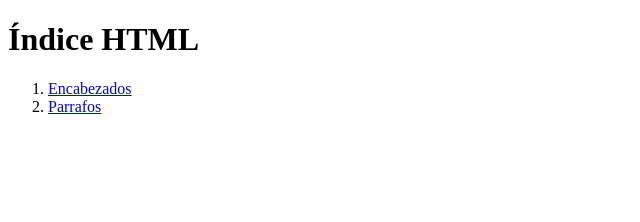
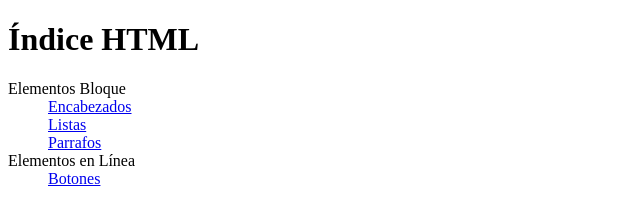
Before and after one commit to jesusgpa/2024-2025-CSAAI-Practicas, a plain HTML site: page P1/S2/index.html in a window 1280 px wide. Shown: the whole page, without its empty margins (0-640 px from the left). Drawn offline with Linux system fonts and the light colour scheme.

Commit message:
indice ordenado

```diff
--- a/P1/S2/index.html
+++ b/P1/S2/index.html
@@ -10,9 +10,21 @@
 <body>
     <h1>Índice HTML</h1>
 
-    <ol>
+    <dl>
+        <dt>Elementos Bloque</dt>
+        <dd><a href="https://jesusgpa.github.io/2024-2025-CSAAI-Practicas/P1/S2/encabezados.html">Encabezados</a></dd>
+        <dd><a href="https://jesusgpa.github.io/2024-2025-CSAAI-Practicas/P1/S2/listas.html">Listas</a></dd>
+        <dd><a href="https://jesusgpa.github.io/2024-2025-CSAAI-Practicas/P1/S2/parrafos.html">Parrafos</a></dd>
+        <dt>Elementos en Línea</dt>
+        <dd><a href="https://jesusgpa.github.io/2024-2025-CSAAI-Practicas/P1/S2/botones.html">Botones</a></dd>
+    </dl>
+
+    <!--
+        <ol>
         <li><a href="https://jesusgpa.github.io/2024-2025-CSAAI-Practicas/P1/S2/encabezados.html">Encabezados</a></li>
         <li><a href="https://jesusgpa.github.io/2024-2025-CSAAI-Practicas/P1/S2/parrafos.html">Parrafos</a></li>
     </ol>
+    -->
+
 </body>
 </html>
```
Also changed, not shown: P1/S2/botones.html (+4 -0 lines), P1/S2/listas.html (+6 -1 lines).
